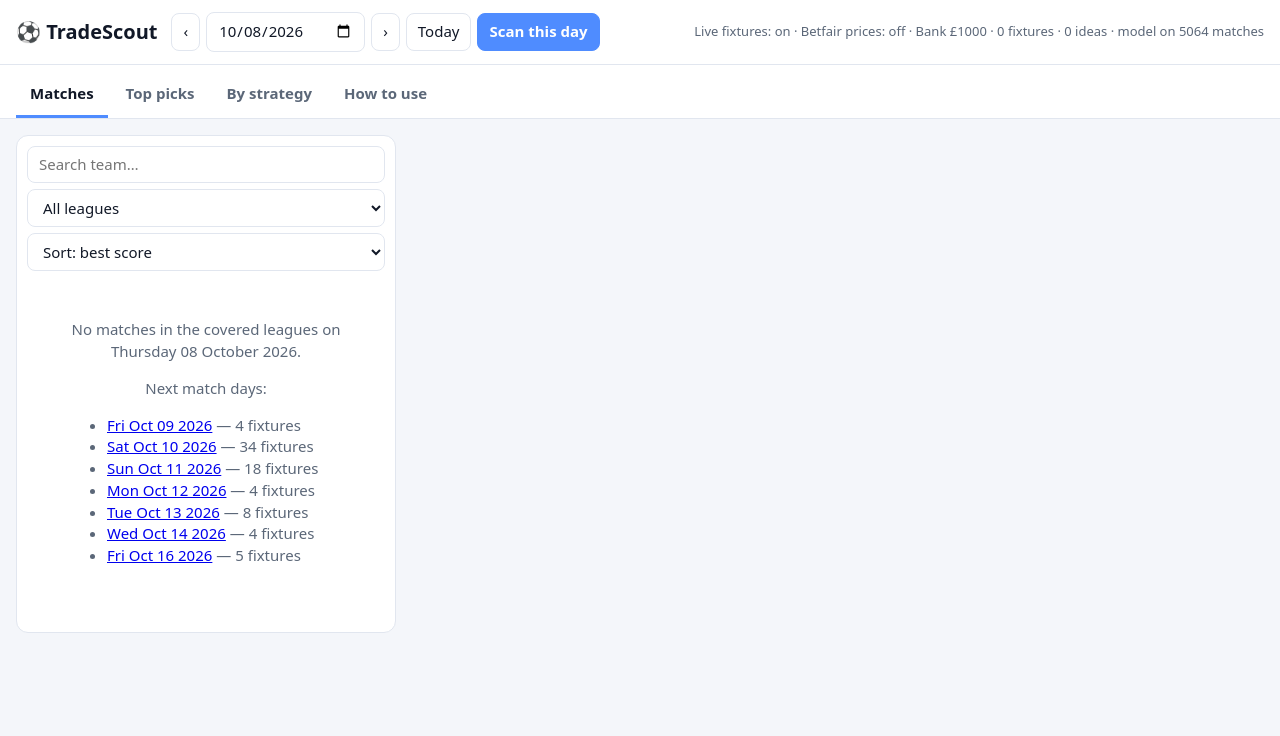
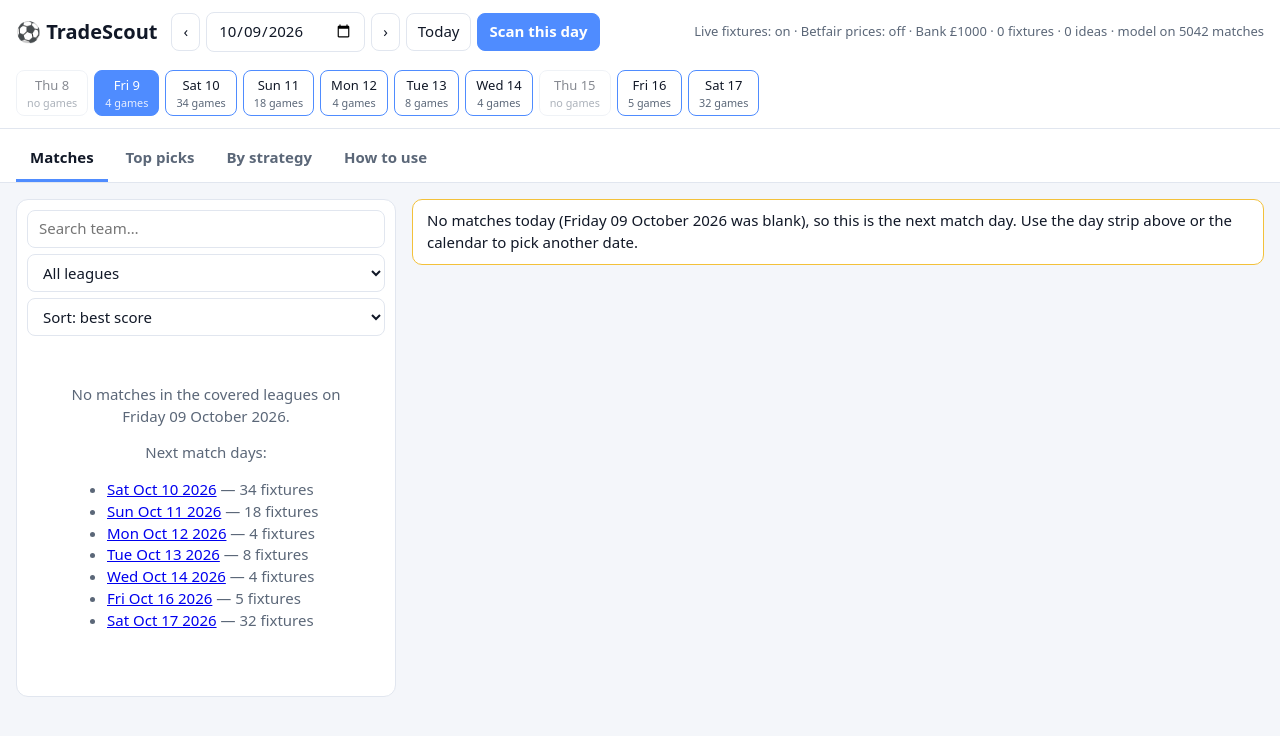
Before and after one commit to uksoundz/Betfair-Trading, a FastAPI app: page / in a window 1280 px wide. Shown: the top 736 px of the page. Run offline with FastAPI, Linux system fonts and the light colour scheme; data that the repository does not hold is empty.

Commit message:
Fix live fixture lookup (exclusive dateTo), add calendar day strip and auto-jump to next match day
Co-Authored-By: Claude Fable 5.1 <noreply@anthropic.com>
Claude-Session: https://claude.ai/code/session_01BPdJ9ummQZNmXC8nBanKGa

```diff
--- a/tradescout/data/football_data_org.py
+++ b/tradescout/data/football_data_org.py
@@ -3,8 +3,9 @@ SA, FL1, ELC, CL). Set FOOTBALL_DATA_API_KEY. Team names are normalised to the o
 spelling so the model's ratings line up with the live fixture list."""
 from __future__ import annotations
 
-from datetime import date, datetime
+from datetime import date, datetime, timedelta
 from typing import Iterable
+from zoneinfo import ZoneInfo
 
 import requests
 
@@ -12,6 +13,7 @@ from ..models import Fixture, MatchResult
 from .names import canonical
 
 BASE = "https://api.football-data.org/v4"
+UK_TZ = ZoneInfo("Europe/London")
 COMPETITIONS = {  # openfootball code -> football-data.org code
     "en.1": "PL",
     "en.2": "ELC",
@@ -37,33 +39,45 @@ class FootballDataOrgProvider:
         r.raise_for_status()
         return r.json()
 
+    @staticmethod
+    def parse_fixtures(payload: dict, on: date) -> list[Fixture]:
+        """Turn a /matches payload into Fixtures kicking off on `on` (UK local date). Postponed and
+        cancelled games are dropped; finished ones are kept so past days can be replayed."""
+        out: list[Fixture] = []
+        for m in payload.get("matches", []):
+            if m.get("status") in {"POSTPONED", "CANCELLED", "SUSPENDED"}:
+                continue
+            league = REVERSE.get((m.get("competition") or {}).get("code"))
+            if not league:
+                continue
+            ko = datetime.fromisoformat(m["utcDate"].replace("Z", "+00:00")).astimezone(UK_TZ)
+            if ko.date() != on:
+                continue
+            out.append(Fixture(date=on, league=league, home=canonical(m["homeTeam"]["name"]),
+                               away=canonical(m["awayTeam"]["name"]), kickoff=ko.replace(tzinfo=None), fixture_id=str(m["id"])))
+        out.sort(key=lambda f: (f.kickoff, f.league))
+        return out
+
     def fixtures(self, on: date, leagues: Iterable[str] | None = None) -> list[Fixture]:
         codes = [COMPETITIONS[l] for l in (leagues or COMPETITIONS) if l in COMPETITIONS]
-        payload = self._get("/matches", dateFrom=on.isoformat(), dateTo=on.isoformat(), competitions=",".join(codes))
-        out: list[Fixture] = []
-        for m in payload.get("matches", []):
-            if m.get("status") in {"FINISHED", "POSTPONED", "CANCELLED"}:
-                continue
-            league = REVERSE.get(m["competition"]["code"])
-            if not league:
-                continue
-            ko = datetime.fromisoformat(m["utcDate"].replace("Z", "+00:00"))
-            out.append(Fixture(date=on, league=league, home=canonical(m["homeTeam"]["name"]),
-                               away=canonical(m["awayTeam"]["name"]), kickoff=ko, fixture_id=str(m["id"])))
-        return out
+        # dateTo is exclusive on football-data.org v4, so ask for [on, on + 2 days) and filter locally;
+        # the extra day also catches late UK kick-offs that fall on the next UTC date.
+        payload = self._get("/matches", dateFrom=(on - timedelta(days=1)).isoformat(), dateTo=(on + timedelta(days=2)).isoformat(),
+                            competitions=",".join(codes))
+        return self.parse_fixtures(payload, on)
 
     def upcoming(self, start: date, days: int = 10, leagues: Iterable[str] | None = None) -> dict[date, int]:
-        """Number of fixtures per day over the next `days` (free tier allows a 10-day window)."""
-        from datetime import timedelta
+        """Number of fixtures per UK day from `start` for `days` days (free tier allows a 10-day window)."""
         codes = [COMPETITIONS[l] for l in (leagues or COMPETITIONS) if l in COMPETITIONS]
         end = start + timedelta(days=min(days, 10))
         payload = self._get("/matches", dateFrom=start.isoformat(), dateTo=end.isoformat(), competitions=",".join(codes))
         counts: dict[date, int] = {}
         for m in payload.get("matches", []):
-            if m.get("status") in {"FINISHED", "POSTPONED", "CANCELLED"}:
+            if m.get("status") in {"POSTPONED", "CANCELLED", "SUSPENDED"}:
                 continue
-            d = date.fromisoformat(m["utcDate"][:10])
-            counts[d] = counts.get(d, 0) + 1
+            d = datetime.fromisoformat(m["utcDate"].replace("Z", "+00:00")).astimezone(UK_TZ).date()
+            if start <= d < end:
+                counts[d] = counts.get(d, 0) + 1
         return dict(sorted(counts.items()))
 
     def results(self, leagues: Iterable[str] | None = None, before: date | None = None) -> list[MatchResult]:
--- a/tradescout/web/server.py
+++ b/tradescout/web/server.py
@@ -111,6 +111,35 @@ def status():
     }
 
 
+@app.get("/api/calendar")
+def calendar(start: str, days: int = 10):
+    """Fixture counts per day so the UI can show clickable match days."""
+    from datetime import timedelta
+    try:
+        s = date.fromisoformat(start)
+    except ValueError:
+        raise HTTPException(400, "start must be YYYY-MM-DD")
+    key = f"cal:{start}:{days}"
+    with _lock:
+        hit = _cache.get(key)
+        if hit and time.time() - hit[0] < CACHE_TTL:
+            return hit[1]
+        counts: dict[str, int] = {}
+        source = "sample"
+        if _scout.fixtures is not _sample:
+            try:
+                counts = {d.isoformat(): n for d, n in _scout.fixtures.upcoming(s, days).items()}  # type: ignore[attr-defined]
+                source = "live"
+            except Exception as exc:
+                source = f"live feed error: {exc}"
+        if not counts:
+            for d in _sample.match_days(s, s + timedelta(days=days - 1)):
+                counts[d.isoformat()] = len(_sample.fixtures(d))
+        out = {"start": start, "days": days, "counts": counts, "source": source}
+        _cache[key] = (time.time(), out)
+        return out
+
+
 @app.get("/api/strategies")
 def strategies():
     return [{"key": s.key, "label": s.label, "description": s.description, "best_for": s.best_for, "avoid_when": s.avoid_when}
--- a/tradescout/web/static/app.css
+++ b/tradescout/web/static/app.css
@@ -8,6 +8,10 @@ header.top { display:flex; flex-wrap:wrap; align-items:center; gap:14px; padding
 button, select, input { font:inherit; color:var(--text); background:var(--card); border:1px solid var(--line); border-radius:8px; padding:7px 11px; }
 button { cursor:pointer; } button:hover { border-color:var(--accent); } button.primary { background:var(--accent); color:#fff; border-color:var(--accent); font-weight:600; }
 button.ghost { background:transparent; }
+.daystrip { flex-basis:100%; display:flex; gap:6px; overflow-x:auto; padding-top:4px; }
+.day { flex:0 0 auto; border:1px solid var(--line); border-radius:8px; padding:5px 10px; cursor:pointer; background:var(--card); font-size:13px; text-align:center; min-width:64px; }
+.day small { display:block; color:var(--muted); } .day.has { border-color:var(--accent); } .day.sel { background:var(--accent); color:#fff; } .day.sel small { color:#e8efff; } .day.none { opacity:.5; }
+.banner { background:var(--card); border:1px solid var(--mid); border-radius:10px; padding:10px 14px; margin-bottom:12px; }
 nav.tabs { display:flex; gap:4px; padding:8px 16px 0; background:var(--panel); border-bottom:1px solid var(--line); }
 .tab { border:none; border-bottom:3px solid transparent; border-radius:0; background:transparent; color:var(--muted); padding:10px 14px; font-weight:600; }
 .tab.active { color:var(--text); border-bottom-color:var(--accent); }
--- a/tradescout/web/static/app.js
+++ b/tradescout/web/static/app.js
@@ -6,7 +6,7 @@ const money = (v) => '£' + v.toFixed(2);
 const cls = (s) => s >= 60 ? 'good' : s >= 50 ? 'mid' : 'low';
 const PH = { entry: 'Before kick-off', inplay: 'In play', exit: 'Get out', stop: 'Stop loss', note: 'Note' };
 
-let data = null, strategies = [], selected = null, status = {};
+let data = null, strategies = [], selected = null, status = {}, calendar = {}, autoJumped = false;
 
 function toast(msg, ms = 4000) { const t = $('#toast'); t.textContent = msg; t.style.display = 'block'; clearTimeout(t._h); t._h = setTimeout(() => t.style.display = 'none', ms); }
 function shift(days) { const d = new Date($('#date').value); d.setDate(d.getDate() + days); $('#date').value = d.toISOString().slice(0, 10); scan(); }
@@ -20,6 +20,7 @@ async function init() {
   const ss = $('#stratSelect');
   strategies.forEach(s => { const o = document.createElement('option'); o.value = s.key; o.textContent = s.label; ss.appendChild(o); });
   renderStatus();
+  await loadCalendar(status.today);
   document.querySelectorAll('.tab').forEach(t => t.onclick = () => {
     document.querySelectorAll('.tab').forEach(x => x.classList.remove('active')); t.classList.add('active');
     document.querySelectorAll('.view').forEach(v => v.classList.remove('active')); $('#view-' + t.dataset.view).classList.add('active');
@@ -27,7 +28,7 @@ async function init() {
   });
   $('#go').onclick = scan; $('#prev').onclick = () => shift(-1); $('#next').onclick = () => shift(1);
   $('#today').onclick = () => { $('#date').value = status.today; scan(); };
-  $('#date').onchange = scan;
+  $('#date').onchange = () => { autoJumped = true; scan(); };
   ['#search', '#leagueFilter', '#sort'].forEach(s => $(s).oninput = renderList);
   ['#picksCount', '#picksPerMatch', '#picksSort'].forEach(s => $(s).onchange = renderPicks);
   $('#stratSelect').onchange = renderStrategy;
@@ -43,8 +44,27 @@ function renderStatus() {
   $('#status').textContent = bits.join(' · ');
 }
 
+async function loadCalendar(startIso) {
+  try {
+    const r = await fetch(`/api/calendar?start=${startIso}&days=10`); const c = await r.json();
+    calendar = c.counts || {};
+  } catch (e) { calendar = {}; }
+  renderDayStrip(startIso);
+}
+
+function renderDayStrip(startIso) {
+  const start = new Date(startIso + 'T00:00:00'); const sel = $('#date').value; const out = [];
+  for (let k = 0; k < 10; k++) {
+    const d = new Date(start); d.setDate(start.getDate() + k); const iso = d.toISOString().slice(0, 10); const n = calendar[iso] || 0;
+    out.push(`<div class="day ${n ? 'has' : 'none'} ${iso === sel ? 'sel' : ''}" data-d="${iso}">${d.toLocaleDateString(undefined, { weekday: 'short' })} ${d.getDate()}<small>${n ? n + ' games' : 'no games'}</small></div>`);
+  }
+  $('#daystrip').innerHTML = out.join('');
+  document.querySelectorAll('.day').forEach(el => el.onclick = () => { $('#date').value = el.dataset.d; autoJumped = true; scan(); });
+}
+
 async function scan() {
   const d = $('#date').value; if (!d) return;
+  renderDayStrip(status.today);
   $('#matchList').innerHTML = '<div class="spinner">Scanning ' + d + '…</div>'; $('#detail').innerHTML = '';
   try {
     const r = await fetch('/api/scan?date=' + d);
@@ -54,6 +74,13 @@ async function scan() {
   renderStatus(); renderList(); renderPicks(); renderStrategy();
   if (!data.matches.length) {
     const up = data.upcoming || {};
+    const nextDay = Object.keys(up)[0];
+    if (!autoJumped && nextDay) {
+      // first load on a blank day: jump straight to the next day that has matches
+      autoJumped = true; $('#date').value = nextDay; await scan();
+      $('#detail').innerHTML = `<div class="banner">No matches today (${data.weekday} was blank), so this is the next match day. Use the day strip above or the calendar to pick another date.</div>` + $('#detail').innerHTML;
+      return;
+    }
     const list = Object.entries(up).map(([k, n]) => `<li><a href="#" data-d="${k}">${new Date(k).toDateString()}</a> — ${n} fixtures</li>`).join('');
     $('#matchList').innerHTML = `<div class="empty">No matches in the covered leagues on ${data.weekday}.${list ? '<p>Next match days:</p><ul style="text-align:left">' + list + '</ul>' : ''}</div>`;
     document.querySelectorAll('#matchList a').forEach(a => a.onclick = (ev) => { ev.preventDefault(); $('#date').value = a.dataset.d; scan(); });
--- a/tradescout/web/static/index.html
+++ b/tradescout/web/static/index.html
@@ -18,6 +18,7 @@
     <button id="go" class="primary">Scan this day</button>
   </div>
   <div class="status" id="status"></div>
+  <div class="daystrip" id="daystrip"></div>
 </header>
 
 <nav class="tabs">
```
Also changed, not shown: tests/test_data.py (+20 -0 lines).
